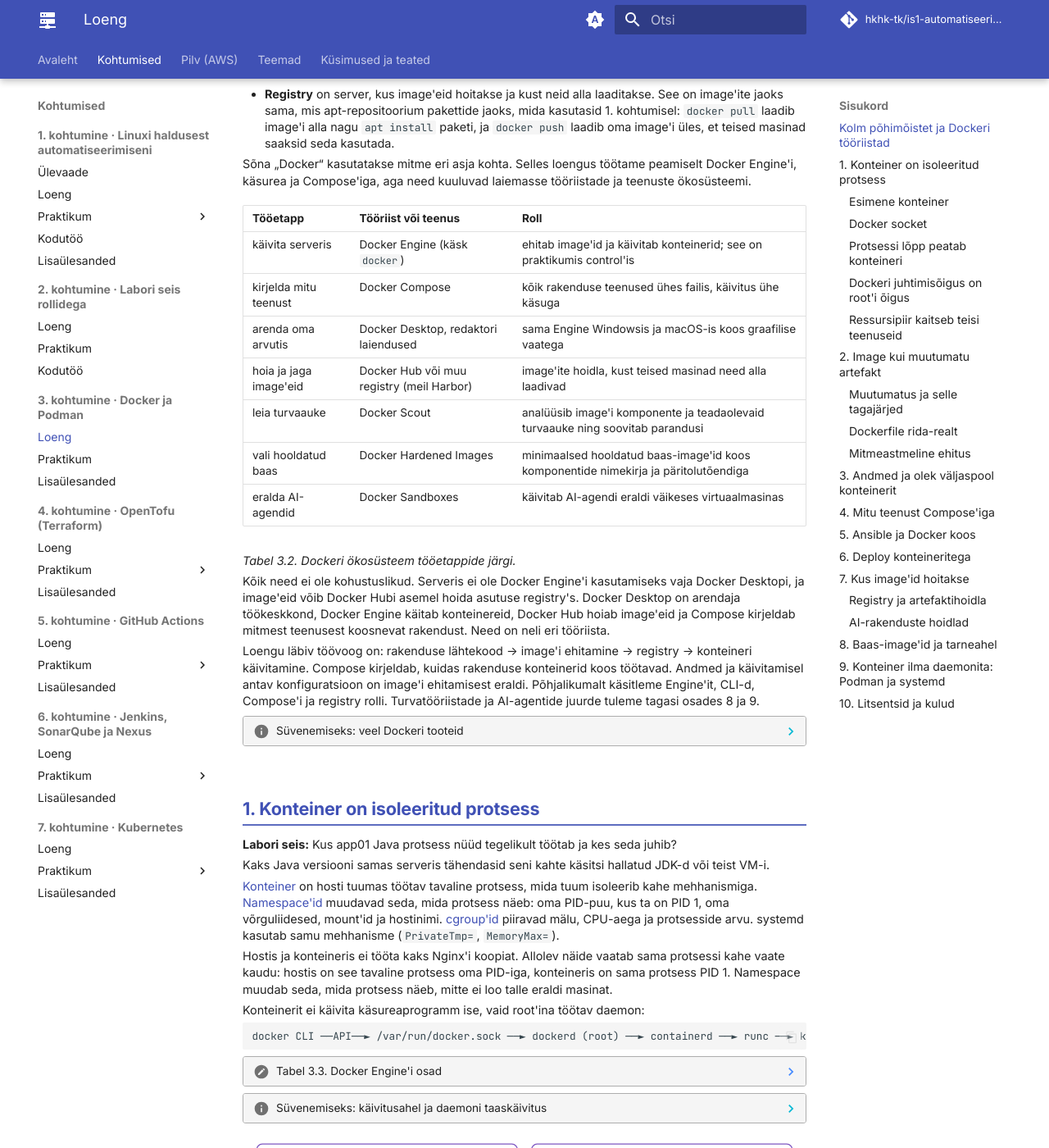
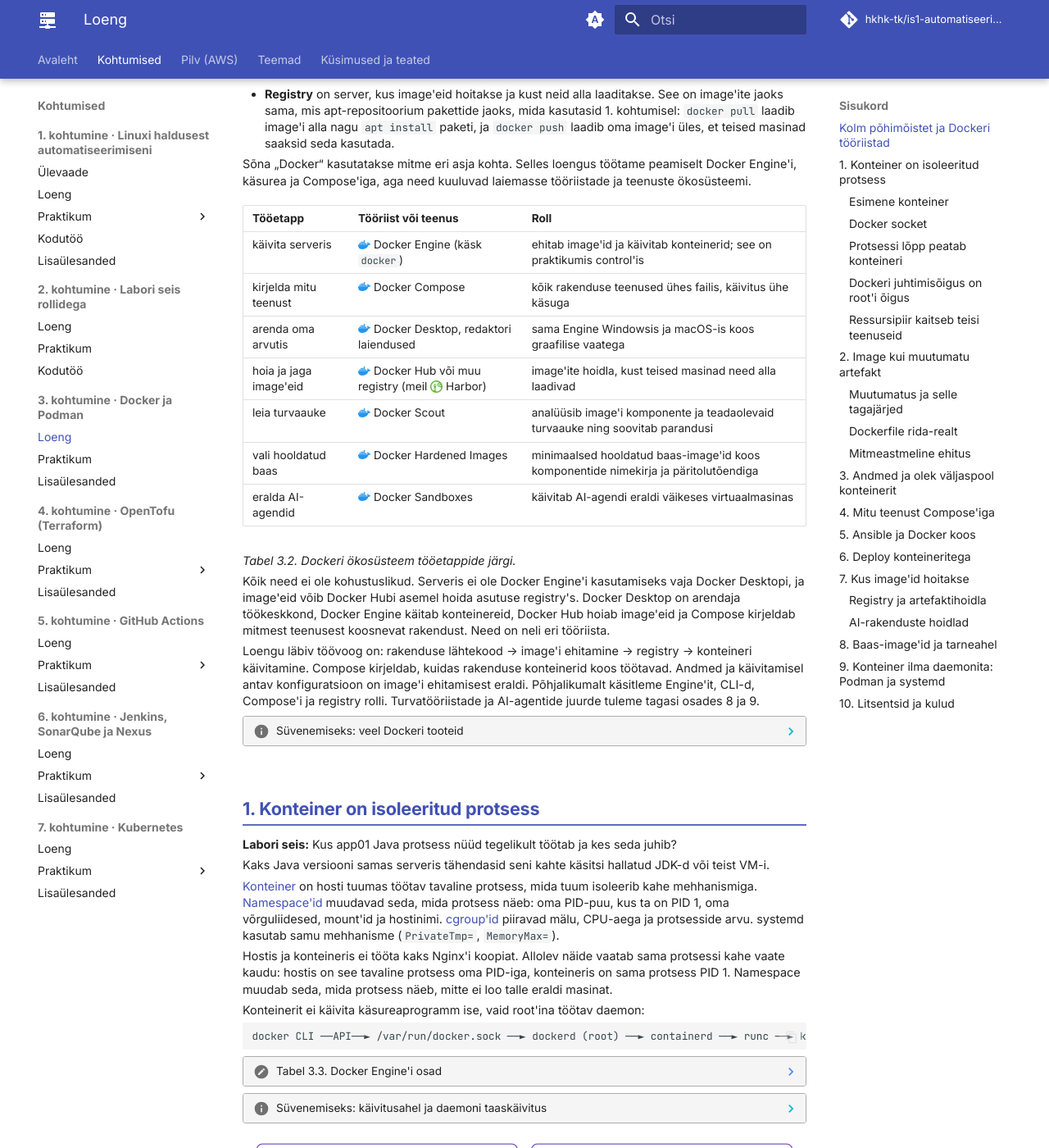
Before and after one commit to hkhk-tk/is1-automatiseerimine, an MkDocs documentation site: the page built from docs/k03/loeng.md, in a window 1280 px wide and 1400 px high, scrolled down 802 px. Shown: the whole window at 82% size. Built offline with MkDocs 1.6.1 and Material for MkDocs 9.7.7, drawn with Linux system fonts in a browser that asks for light colours; comment, search, counter and statistics services are not loaded; part of the change alters nothing that is shown.

Commit message:
K3 loeng: tööriistade ametlikud logod tabelites ja esimesel mainimisel (Simple Icons)

````diff
--- a/docs/k03/loeng.md
+++ b/docs/k03/loeng.md
@@ -52,13 +52,13 @@ Sõna „Docker“ kasutatakse mitme eri asja kohta. Selles loengus töötame pe
 
 | Tööetapp | Tööriist või teenus | Roll |
 |---|---|---|
-| käivita serveris | Docker Engine (käsk `docker`) | ehitab image'id ja käivitab konteinerid; see on praktikumis control'is |
-| kirjelda mitu teenust | Docker Compose | kõik rakenduse teenused ühes failis, käivitus ühe käsuga |
-| arenda oma arvutis | Docker Desktop, redaktori laiendused | sama Engine Windowsis ja macOS-is koos graafilise vaatega |
-| hoia ja jaga image'eid | Docker Hub või muu registry (meil Harbor) | image'ite hoidla, kust teised masinad need alla laadivad |
-| leia turvaauke | Docker Scout | analüüsib image'i komponente ja teadaolevaid turvaauke ning soovitab parandusi |
-| vali hooldatud baas | Docker Hardened Images | minimaalsed hooldatud baas-image'id koos komponentide nimekirja ja päritolutõendiga |
-| eralda AI-agendid | Docker Sandboxes | käivitab AI-agendi eraldi väikeses virtuaalmasinas |
+| käivita serveris | ![](assets/logo/docker.svg){ .logo }Docker Engine (käsk `docker`) | ehitab image'id ja käivitab konteinerid; see on praktikumis control'is |
+| kirjelda mitu teenust | ![](assets/logo/docker.svg){ .logo }Docker Compose | kõik rakenduse teenused ühes failis, käivitus ühe käsuga |
+| arenda oma arvutis | ![](assets/logo/docker.svg){ .logo }Docker Desktop, redaktori laiendused | sama Engine Windowsis ja macOS-is koos graafilise vaatega |
+| hoia ja jaga image'eid | ![](assets/logo/docker.svg){ .logo }Docker Hub või muu registry (meil ![](assets/logo/harbor.svg){ .logo }Harbor) | image'ite hoidla, kust teised masinad need alla laadivad |
+| leia turvaauke | ![](assets/logo/docker.svg){ .logo }Docker Scout | analüüsib image'i komponente ja teadaolevaid turvaauke ning soovitab parandusi |
+| vali hooldatud baas | ![](assets/logo/docker.svg){ .logo }Docker Hardened Images | minimaalsed hooldatud baas-image'id koos komponentide nimekirja ja päritolutõendiga |
+| eralda AI-agendid | ![](assets/logo/docker.svg){ .logo }Docker Sandboxes | käivitab AI-agendi eraldi väikeses virtuaalmasinas |
 
 *Tabel 3.2. Dockeri ökosüsteem tööetappide järgi.*
 
@@ -483,7 +483,7 @@ Compose kirjeldab, mis töötab ühe hosti konteinerites. Keegi peab aga paigald
 
 Praktikumis paigaldab Ansible serverisse Dockeri, paneb paika daemoni seaded ja CA-sertifikaadi ning viib serverisse failid, mida stack vajab, ka saladused Vaultist. Rakenduse teenused (millised konteinerid, millise image'iga, millises võrgus) on kirjeldatud Compose'i failis. Ansible ei kirjelda iga konteinerit eraldi: see kopeerib Compose'i faili serverisse ja käivitab selle.
 
-Selleks on kogus [`community.docker`](https://docs.ansible.com/projects/ansible/latest/collections/community/docker/index.html) moodul [`docker_compose_v2`](https://docs.ansible.com/projects/ansible/latest/collections/community/docker/docker_compose_v2_module.html). See käivitab hostis `docker compose up` ja teatab `changed` ainult siis, kui mõni konteiner loodi, muudeti või kustutati. Idempotentsuse annab Compose ise, moodul loeb tema väljundit.
+![](assets/logo/ansible.svg){ .logo }Selleks on kogus [`community.docker`](https://docs.ansible.com/projects/ansible/latest/collections/community/docker/index.html) moodul [`docker_compose_v2`](https://docs.ansible.com/projects/ansible/latest/collections/community/docker/docker_compose_v2_module.html). See käivitab hostis `docker compose up` ja teatab `changed` ainult siis, kui mõni konteiner loodi, muudeti või kustutati. Idempotentsuse annab Compose ise, moodul loeb tema väljundit.
 
 ```yaml
 - name: Labori seis konteinerites
@@ -627,17 +627,17 @@ Hoidla valimisel tuleb eristada kolme küsimust: milliseid paketivorminguid on v
 
     | Väljaanne | Mida hoiab | Tasuta | Ise hallatav | SaaS | Piirang |
     |---|---|---|---|---|---|
-    | Nexus Repository Community Edition | mitme vormingu paketid, ka image'id | jah, kasutuspiiridega | jah | ei | mahu- ja päringupiirid; SSO, kõrgkäideldavus ja tugi ei kuulu sisse |
-    | Nexus Repository tasulised tasemed | samad vormingud | ei | jah | jah | lisafunktsioonid sõltuvad tasemest |
-    | JFrog Artifactory OSS | Maven, Gradle ja üldised failid (Generic) | jah | jah | ei | ei ole kõigi vormingute tasuta hoidla |
-    | JFrog Container Registry (JCR) | Docker/OCI image'id, Helm, Generic | jah | jah | ei | teisi paketivorminguid ega Xray skannimist pole |
-    | JFrog Artifactory tasulised paketid | kõik vormingud | ei | jah | jah | funktsioonid sõltuvad tellimusest |
+    | ![](assets/logo/sonatype.svg){ .logo }Nexus Repository Community Edition | mitme vormingu paketid, ka image'id | jah, kasutuspiiridega | jah | ei | mahu- ja päringupiirid; SSO, kõrgkäideldavus ja tugi ei kuulu sisse |
+    | ![](assets/logo/sonatype.svg){ .logo }Nexus Repository tasulised tasemed | samad vormingud | ei | jah | jah | lisafunktsioonid sõltuvad tasemest |
+    | ![](assets/logo/jfrog.svg){ .logo }JFrog Artifactory OSS | Maven, Gradle ja üldised failid (Generic) | jah | jah | ei | ei ole kõigi vormingute tasuta hoidla |
+    | ![](assets/logo/jfrog.svg){ .logo }JFrog Container Registry (JCR) | Docker/OCI image'id, Helm, Generic | jah | jah | ei | teisi paketivorminguid ega Xray skannimist pole |
+    | ![](assets/logo/jfrog.svg){ .logo }JFrog Artifactory tasulised paketid | kõik vormingud | ei | jah | jah | funktsioonid sõltuvad tellimusest |
 
 Tasuta tarkvara ei tähenda tasuta teenust: ise hallates jäävad asutuse kanda serverid, salvestus, varundus, uuendused ja rikete lahendamine.
 
 ### AI-rakenduste hoidlad
 
-AI-teenus võtab käituskeskkonna, mudeli ja sõltuvused sageli eri kohtadest. Image tuleb tavalisest registry'st (Harbor, Docker Hub, GHCR) või NVIDIA GPU-tarkvara puhul [NVIDIA NGC](https://catalog.ngc.nvidia.com/) registry'st `nvcr.io`. Mudeli kaalud, tokenizer ja seadistus tulevad mudelihoidlast, kõige sagedamini [Hugging Face Hubist](https://huggingface.co/docs/hub/index) või asutuse sisemisest hoidlast. Pythoni paketid tulevad PyPI-st või asutuse paketiproxy kaudu. Artifactory ja Nexus oskavad uuemates versioonides vahendada ka Hugging Face'i sisu, aga funktsioonid sõltuvad versioonist ja väljaandest.
+AI-teenus võtab käituskeskkonna, mudeli ja sõltuvused sageli eri kohtadest. Image tuleb tavalisest registry'st (Harbor, Docker Hub, GHCR) või NVIDIA GPU-tarkvara puhul ![](assets/logo/nvidia.svg){ .logo }[NVIDIA NGC](https://catalog.ngc.nvidia.com/) registry'st `nvcr.io`. Mudeli kaalud, tokenizer ja seadistus tulevad mudelihoidlast, kõige sagedamini ![](assets/logo/huggingface.svg){ .logo }[Hugging Face Hubist](https://huggingface.co/docs/hub/index) või asutuse sisemisest hoidlast. Pythoni paketid tulevad PyPI-st või asutuse paketiproxy kaudu. Artifactory ja Nexus oskavad uuemates versioonides vahendada ka Hugging Face'i sisu, aga funktsioonid sõltuvad versioonist ja väljaandest.
 
 <figure markdown="span">
   ![Konteineriregistryst (Harbor, GHCR, NVIDIA NGC) tuleb image ja mudelihoidlast (Hugging Face Hub või sisemine hoidla) mudelifailid; käitushostis ühendatakse mudelifailid konteinerisse](assets/k03_ai_hoidlad.svg)
@@ -650,13 +650,13 @@ Mudel ja image ei pea olema üks artefakt. Mudelifailid on sageli gigabaitides j
 
     | Vajadus | Valik |
     |---|---|
-    | avatud lähtekoodiga projekt, image kõigile | Docker Hub, GHCR, Quay |
-    | kood ja konveier GitHubis, väike meeskond | GHCR |
-    | teenused ühes pilves | selle pilve registry (ECR, ACR, Artifact Registry) |
-    | asutuse võrk, õigused projektide kaupa, skannimine | Harbor |
-    | lisaks image'itele Maveni, npm-i ja Pythoni pakettide hoidla | Nexus, Artifactory |
+    | avatud lähtekoodiga projekt, image kõigile | ![](assets/logo/docker.svg){ .logo }Docker Hub, ![](assets/logo/github.svg){ .logo }GHCR, ![](assets/logo/redhat.svg){ .logo }Quay |
+    | kood ja konveier GitHubis või GitLabis | ![](assets/logo/github.svg){ .logo }GHCR, ![](assets/logo/gitlab.svg){ .logo }GitLab Container Registry |
+    | teenused ühes pilves | ![](assets/logo/amazonwebservices.svg){ .logo }ECR, ACR, ![](assets/logo/googlecloud.svg){ .logo }Artifact Registry |
+    | asutuse võrk, õigused projektide kaupa, skannimine | ![](assets/logo/harbor.svg){ .logo }Harbor |
+    | lisaks image'itele Maveni, npm-i ja Pythoni pakettide hoidla | ![](assets/logo/sonatype.svg){ .logo }Nexus, ![](assets/logo/jfrog.svg){ .logo }Artifactory |
     | test või üks meeskond ilma kasutajaliideseta | `registry:2` |
-    | Docker Hubi piir või internetita võrk | pull-through cache (Harbor, Nexus, `registry:2` proxy) |
+    | Docker Hubi piir või internetita võrk | pull-through cache (![](assets/logo/harbor.svg){ .logo }Harbor, ![](assets/logo/sonatype.svg){ .logo }Nexus, `registry:2` proxy) |
 
 ??? question "Kontrolli ennast"
 
@@ -708,7 +708,7 @@ Skanneri tulemus vajab tõlgendamist. Tüüpiline Debiani baasil image annab kü
 
 **Labori seis:** Kuidas käitaksime db01 ja mc01 systemd teenusena ilma Dockerita?
 
-AlmaLinuxi ja RHEL-i serveris on vaikimisi [Podman](https://docs.podman.io/), mitte Docker: `dnf install docker` paigaldab paketi `podman-docker`. Image'id on samad OCI image'id, erinev on see, kes konteinerit käitab.
+AlmaLinuxi ja RHEL-i serveris on vaikimisi ![](assets/logo/podman.svg){ .logo }[Podman](https://docs.podman.io/), mitte Docker: `dnf install docker` paigaldab paketi `podman-docker`. Image'id on samad OCI image'id, erinev on see, kes konteinerit käitab.
 
 <figure markdown="span">
   ![Ülal docker CLI, dockerd, containerd, shim, runc ja konteiner; all systemd unit'i sees podman, conmon, crun, konteiner ja pasta](assets/k03_docker_vs_podman.svg)
@@ -798,16 +798,16 @@ Litsentsi muutus on tarneahela risk samamoodi nagu haavatavus. HashiCorp viis 20
 
     | Tööriist | Litsents | Tasu |
     |---|---|---|
-    | Docker Engine, CLI, Compose | Apache 2.0 | tasuta |
-    | Docker Desktop | kommertslitsents | tasuta alla 250 töötaja ja alla 10 M$ käibe; suurem ettevõte ja valitsusasutus maksavad |
-    | Podman, Podman Desktop, Buildah | Apache 2.0 | tasuta |
-    | containerd, runc, Kubernetes | Apache 2.0 | tasuta |
-    | Harbor, CNCF Distribution (`registry:2`) | Apache 2.0 | tasuta |
-    | Docker Hub | teenus | tasuta piirangutega, tasulised tellimused |
-    | Nexus, Artifactory | tasuta põhiversioon, kommertsversioon | täisfunktsioonid tasulised |
-    | Trivy | Apache 2.0 | tasuta |
-    | Docker Hardened Images | Apache 2.0 (alates 12.2025) | tasuta; paikamise lubadus ja vastavusnõuded tasulised |
-    | Docker Scout | teenus | tasuta piiratud arvule repositooriumidele, rohkem tasulises tellimuses |
+    | ![](assets/logo/docker.svg){ .logo }Docker Engine, CLI, Compose | Apache 2.0 | tasuta |
+    | ![](assets/logo/docker.svg){ .logo }Docker Desktop | kommertslitsents | tasuta alla 250 töötaja ja alla 10 M$ käibe; suurem ettevõte ja valitsusasutus maksavad |
+    | ![](assets/logo/podman.svg){ .logo }Podman, Podman Desktop, Buildah | Apache 2.0 | tasuta |
+    | ![](assets/logo/kubernetes.svg){ .logo }containerd, runc, Kubernetes | Apache 2.0 | tasuta |
+    | ![](assets/logo/harbor.svg){ .logo }Harbor, CNCF Distribution (`registry:2`) | Apache 2.0 | tasuta |
+    | ![](assets/logo/docker.svg){ .logo }Docker Hub | teenus | tasuta piirangutega, tasulised tellimused |
+    | ![](assets/logo/sonatype.svg){ .logo }Nexus, Artifactory | tasuta põhiversioon, kommertsversioon | täisfunktsioonid tasulised |
+    | ![](assets/logo/trivy.svg){ .logo }Trivy | Apache 2.0 | tasuta |
+    | ![](assets/logo/docker.svg){ .logo }Docker Hardened Images | Apache 2.0 (alates 12.2025) | tasuta; paikamise lubadus ja vastavusnõuded tasulised |
+    | ![](assets/logo/docker.svg){ .logo }Docker Scout | teenus | tasuta piiratud arvule repositooriumidele, rohkem tasulises tellimuses |
 
 ??? question "Kontrolli ennast"
 
--- a/docs/stylesheets/extra.css
+++ b/docs/stylesheets/extra.css
@@ -146,3 +146,6 @@
 .md-typeset :is(.note, .info, .question, .example, .abstract) > :is(.admonition-title, summary)::before {
   background-color: var(--md-default-fg-color--light);
 }
+
+/* Tööriistade logod tabelites ja tekstis (Simple Icons, kaubamärgid kuuluvad omanikele) */
+img.logo { height: 1.1em; width: auto; vertical-align: -0.18em; margin-right: .3em; }
````
Also changed, not shown: docs/k03/assets/logo/amazonwebservices.svg (added), docs/k03/assets/logo/ansible.svg (added), docs/k03/assets/logo/aqua.svg (added), docs/k03/assets/logo/docker.svg (added), docs/k03/assets/logo/github.svg (added), docs/k03/assets/logo/gitlab.svg (added), docs/k03/assets/logo/googlecloud.svg (added), docs/k03/assets/logo/harbor.svg (added), docs/k03/assets/logo/huggingface.svg (added), docs/k03/assets/logo/jfrog.svg (added), docs/k03/assets/logo/kubernetes.svg (added), docs/k03/assets/logo/nvidia.svg (added), docs/k03/assets/logo/podman.svg (added), docs/k03/assets/logo/redhat.svg (added), 2 more files.
